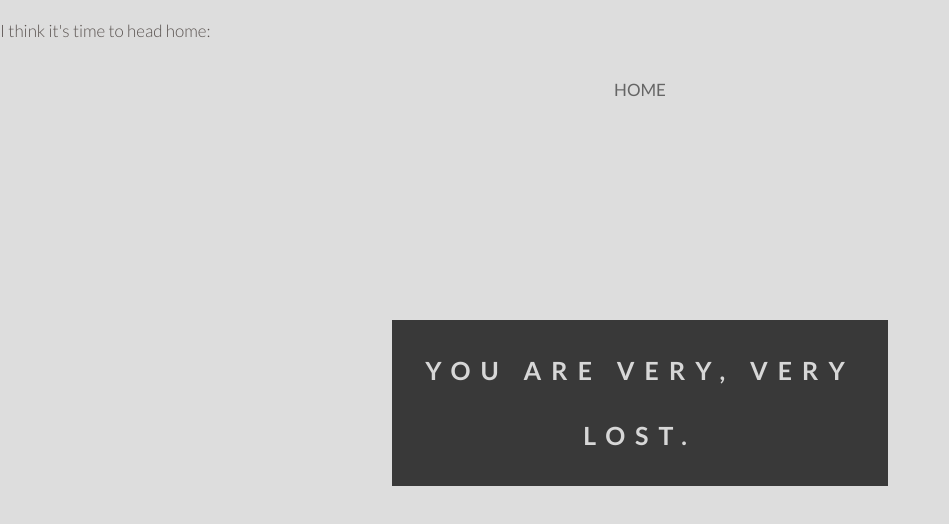
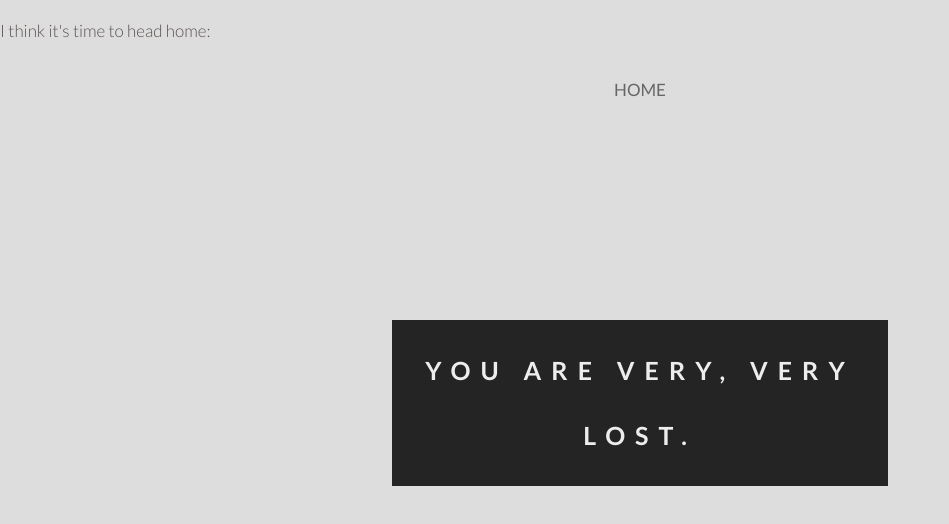
Before and after one commit to henrylatham/dh, a plain HTML site: page 404.html in a window 1280 px wide. Shown: the whole page, without its empty margins (0-949 px from the left). Drawn offline with Linux system fonts and the light colour scheme.

Commit message:
Update main.css

```diff
--- a/main.css
+++ b/main.css
@@ -102,11 +102,11 @@ body, html {
 }
 
 .cta, h2.border {
-  color: #d6d6d6;
+  color: #efefef;
   line-height: 2.6;
   max-width: 375px;
   margin: 0 auto;
-  opacity: .8;
+  opacity: .9;
 }
 
 .cta {
@@ -211,7 +211,6 @@ a.cta.hvr-underline-from-center {
   }
   .cta, h2.border, h2.borderless {
     font-size: 25px;
-    opacity: .8;
   }
   .cta, h2.border {
     max-width: 460px;
```
